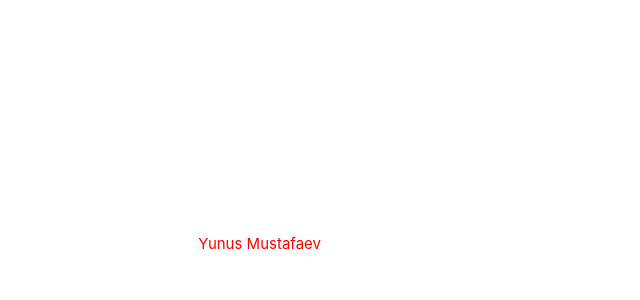
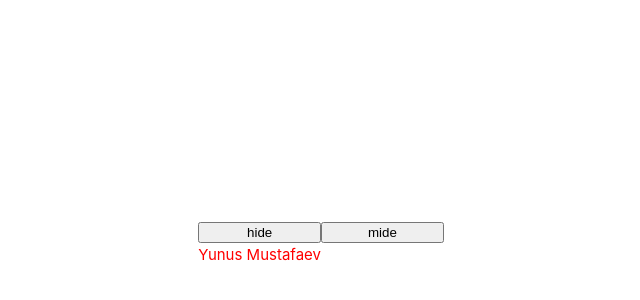
Before and after one commit to Nebyla/Vue_ABC, a Vue app: page / in a window 1280 px wide. Shown: the part 156-456 px from the top of the page, without its empty margins (319-959 px from the left). Built offline with nearby package versions, Linux system fonts and the light colour scheme.

Commit message:
19 упражнение

```diff
--- a/src/App.vue
+++ b/src/App.vue
@@ -2,15 +2,25 @@
 	export default {
 		data() {
       return {
-        hidden: true,
+        visible: true,
 	}
-  }
+  },
+  methods: {
+	hide: function() {
+		this.visible = false;
+	},
+  mide: function() {
+		this.visible = true;
+	}
+}
 
 
 	}
 </script>
 <template>
- <p v-if="hidden">Yunus Mustafaev</p>
+  <button @click="hide">hide</button>
+  <button @click="mide">mide</button>
+	<p v-if="visible">Yunus Mustafaev</p>
 
 </template>
 
```
